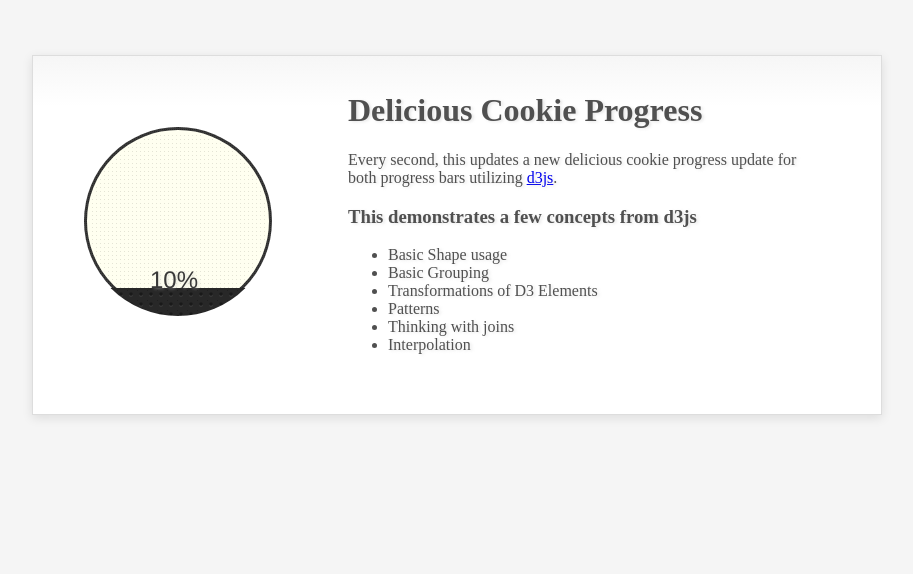
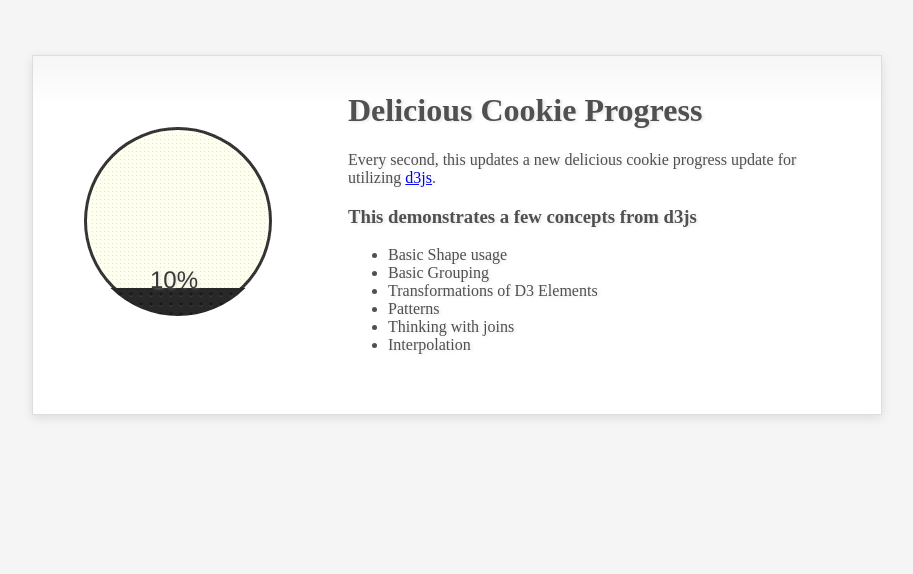
Before and after one commit to FrankHassanabad/delicious-cookie, a plain HTML site: page index.html in a window 1280 px wide. Shown: the whole page, without its empty margins (183-1096 px from the left). Drawn offline with Linux system fonts and the light colour scheme.

Commit message:
Fixed weird wording

```diff
--- a/index.html
+++ b/index.html
@@ -232,7 +232,7 @@
                 Delicious Cookie Progress
             </h1>
             <p>
-                Every second, this updates a new delicious cookie progress update for both progress bars utilizing
+                Every second, this updates a new delicious cookie progress update for utilizing
                 <a href="http://d3js.org/">d3js</a>.
             </p>
             <h3>
```
